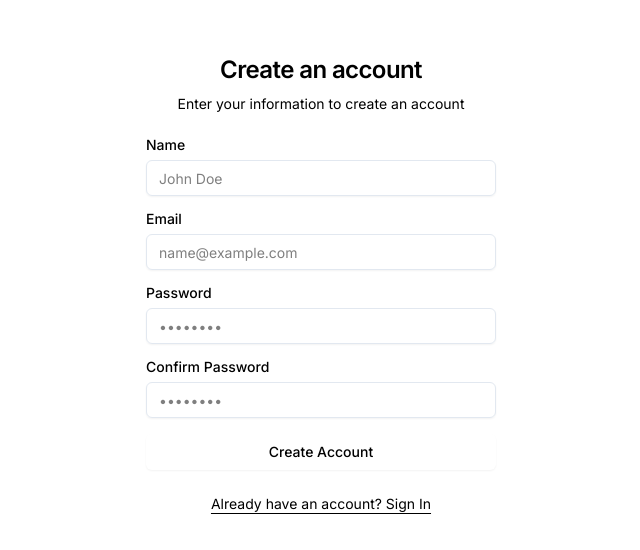
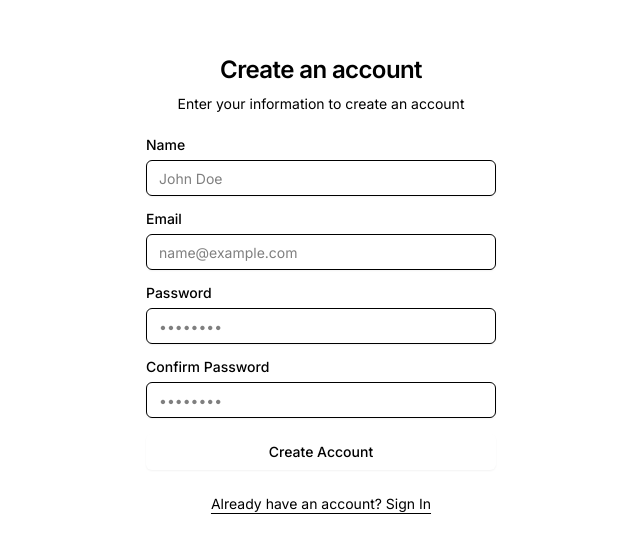
Before and after one commit to crash-course-sverige/kollin-ai, a Next.js app: page /auth/register in a window 1280 px wide. Shown: the part 116-666 px from the top of the page, without its empty margins (319-959 px from the left). Built offline with nearby package versions, Linux system fonts and the light colour scheme; no server answers.

Commit message:
Radically simplify Tailwind and CSS configuration to fix deployment issues

```diff
--- a/postcss.config.mjs
+++ b/postcss.config.mjs
@@ -1,7 +1,6 @@
-const config = {
+export default {
   plugins: {
-    "@tailwindcss/postcss": {},
+    tailwindcss: {},
+    autoprefixer: {},
   },
 };
-
-export default config;
--- a/src/app/globals.css
+++ b/src/app/globals.css
@@ -1,56 +1,16 @@
 @import "tailwindcss";
 
-@layer base {
-  :root {
-    --background: 255 255 255;
-    --foreground: 0 0 0;
-    --card: 255 255 255;
-    --card-foreground: 0 0 0;
-    --popover: 255 255 255;
-    --popover-foreground: 0 0 0;
-    --primary: 59 130 246;
-    --primary-foreground: 255 255 255;
-    --secondary: 226 232 240;
-    --secondary-foreground: 15 23 42;
-    --muted: 241 245 249;
-    --muted-foreground: 100 116 139;
-    --accent: 226 232 240;
-    --accent-foreground: 15 23 42;
-    --destructive: 239 68 68;
-    --destructive-foreground: 255 255 255;
-    --border: 226 232 240;
-    --input: 226 232 240;
-    --ring: 59 130 246;
-    --radius: 0.5rem;
-  }
+:root {
+  --background: white;
+  --foreground: black;
+}
 
-  .dark {
-    --background: 15 23 42;
-    --foreground: 226 232 240;
-    --card: 15 23 42;
-    --card-foreground: 226 232 240;
-    --popover: 15 23 42;
-    --popover-foreground: 226 232 240;
-    --primary: 59 130 246;
-    --primary-foreground: 255 255 255;
-    --secondary: 51 65 85;
-    --secondary-foreground: 226 232 240;
-    --muted: 51 65 85;
-    --muted-foreground: 148 163 184;
-    --accent: 51 65 85;
-    --accent-foreground: 226 232 240;
-    --destructive: 239 68 68;
-    --destructive-foreground: 255 255 255;
-    --border: 51 65 85;
-    --input: 51 65 85;
-    --ring: 59 130 246;
-  }
+.dark {
+  --background: black;
+  --foreground: white;
+}
 
-  * {
-    border-color: rgb(var(--border));
-  }
-  body {
-    background-color: rgb(var(--background));
-    color: rgb(var(--foreground));
-  }
+body {
+  background-color: var(--background);
+  color: var(--foreground);
 }
--- a/tailwind.config.js
+++ b/tailwind.config.js
@@ -6,58 +6,8 @@ export default {
     './src/components/**/*.{js,ts,jsx,tsx,mdx}',
     './src/app/**/*.{js,ts,jsx,tsx,mdx}',
   ],
-  plugins: [
-    // Plugins will be configured as needed for v4
-  ],
   theme: {
-    container: {
-      center: true,
-      padding: '2rem',
-      screens: {
-        '2xl': '1400px',
-      },
-    },
-    extend: {
-      colors: {
-        border: 'rgb(var(--border) / <alpha-value>)',
-        input: 'rgb(var(--input) / <alpha-value>)',
-        ring: 'rgb(var(--ring) / <alpha-value>)',
-        background: 'rgb(var(--background) / <alpha-value>)',
-        foreground: 'rgb(var(--foreground) / <alpha-value>)',
-        primary: {
-          DEFAULT: 'rgb(var(--primary) / <alpha-value>)',
-          foreground: 'rgb(var(--primary-foreground) / <alpha-value>)',
-        },
-        secondary: {
-          DEFAULT: 'rgb(var(--secondary) / <alpha-value>)',
-          foreground: 'rgb(var(--secondary-foreground) / <alpha-value>)',
-        },
-        destructive: {
-          DEFAULT: 'rgb(var(--destructive) / <alpha-value>)',
-          foreground: 'rgb(var(--destructive-foreground) / <alpha-value>)',
-        },
-        muted: {
-          DEFAULT: 'rgb(var(--muted) / <alpha-value>)',
-          foreground: 'rgb(var(--muted-foreground) / <alpha-value>)',
-        },
-        accent: {
-          DEFAULT: 'rgb(var(--accent) / <alpha-value>)',
-          foreground: 'rgb(var(--accent-foreground) / <alpha-value>)',
-        },
-        popover: {
-          DEFAULT: 'rgb(var(--popover) / <alpha-value>)',
-          foreground: 'rgb(var(--popover-foreground) / <alpha-value>)',
-        },
-        card: {
-          DEFAULT: 'rgb(var(--card) / <alpha-value>)',
-          foreground: 'rgb(var(--card-foreground) / <alpha-value>)',
-        },
-      },
-      borderRadius: {
-        lg: 'var(--radius)',
-        md: 'calc(var(--radius) - 2px)',
-        sm: 'calc(var(--radius) - 4px)',
-      },
-    },
+    extend: {},
   },
+  plugins: [],
 };
```
